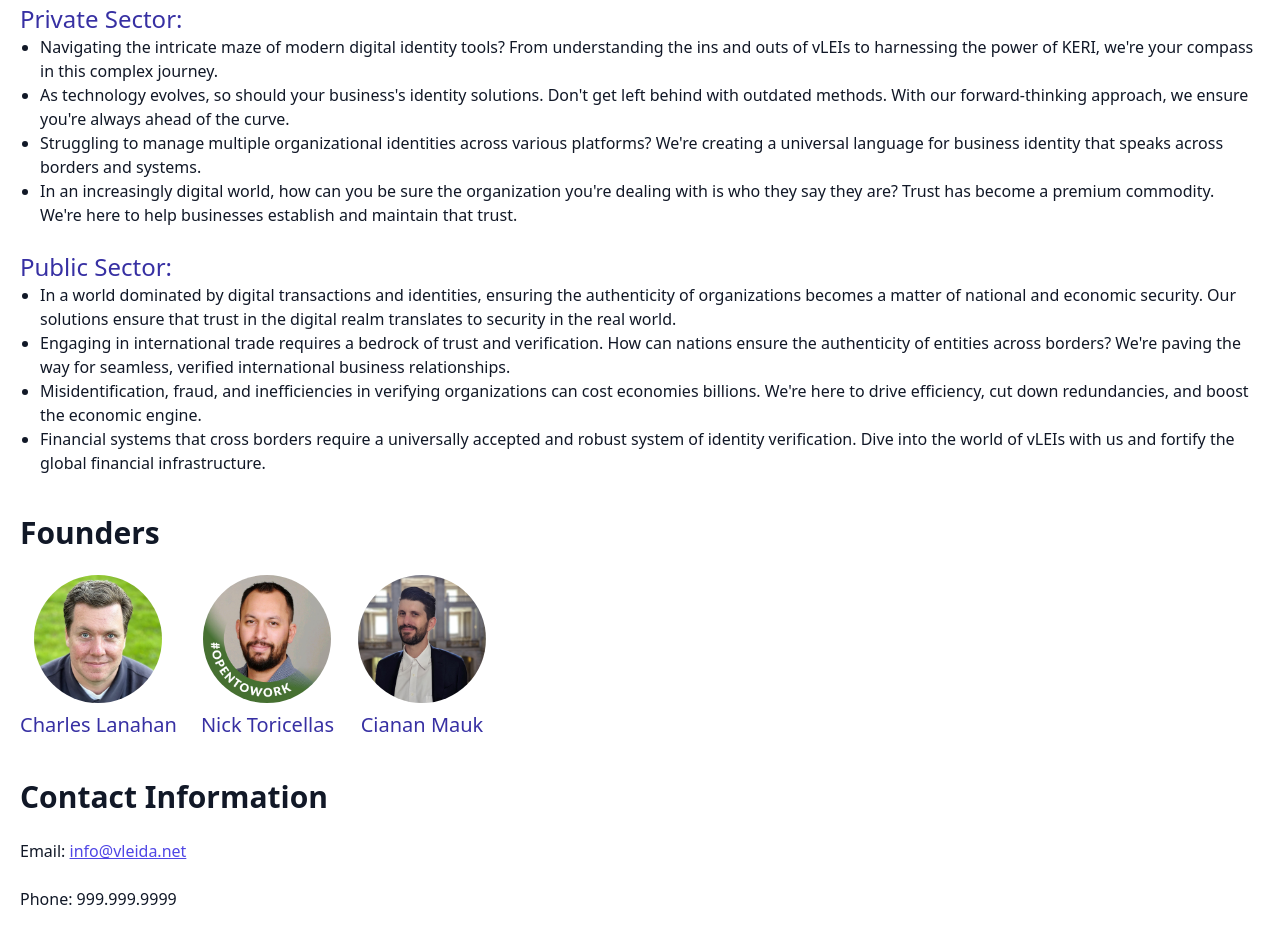
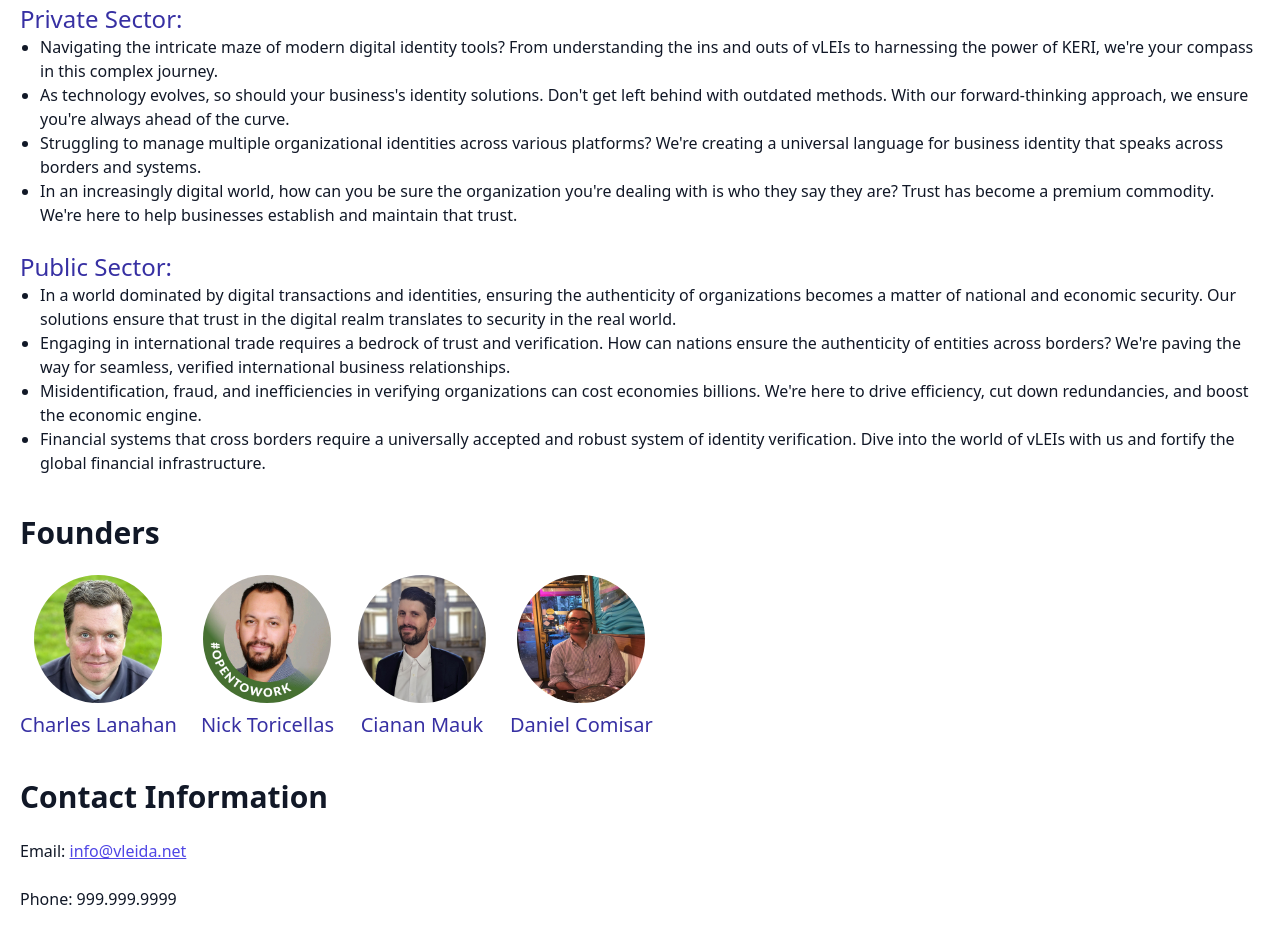
Before and after one commit to vLEIDA/vleida.github.io, a website: page index.html in a window 1280 px wide. Shown: the part 293-1224 px from the top of the page. Drawn offline with Linux system fonts and the light colour scheme.

Commit message:
Added DC's headshot

```diff
--- a/index.html
+++ b/index.html
@@ -63,6 +63,10 @@
                     <img src="cianan_headshot.jpeg" alt="Cianan Mauk" class="w-32 h-32 rounded-full mx-auto">
                     <h3 class="text-xl text-indigo-800 mt-2">Cianan Mauk</h3>
                 </div>
+                <div class="text-center">
+                    <img src="dc_headshot.jpg" alt="Daniel Comisar" class="w-32 h-32 rounded-full mx-auto">
+                    <h3 class="text-xl text-indigo-800 mt-2">Daniel Comisar</h3>
+                </div>
             </div>
         </section>
 
```
Also changed, not shown: dc_headshot.jpg (added), dist/output.css.
